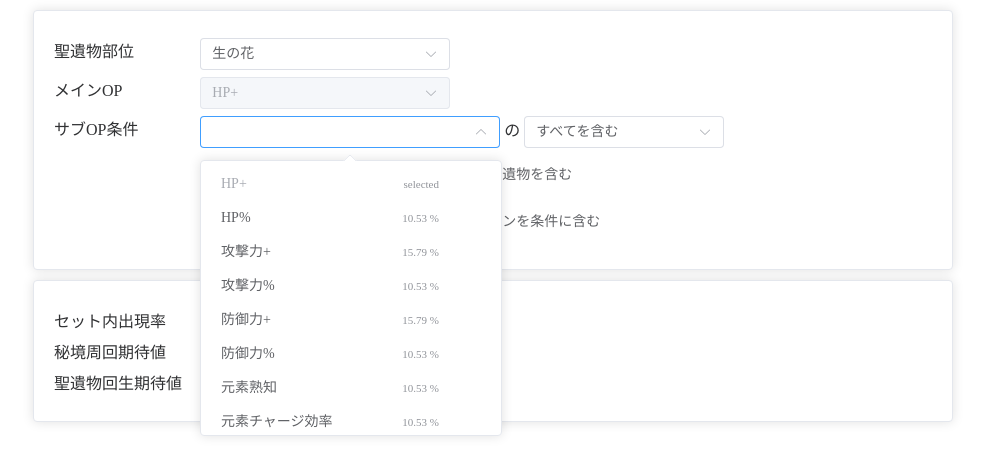
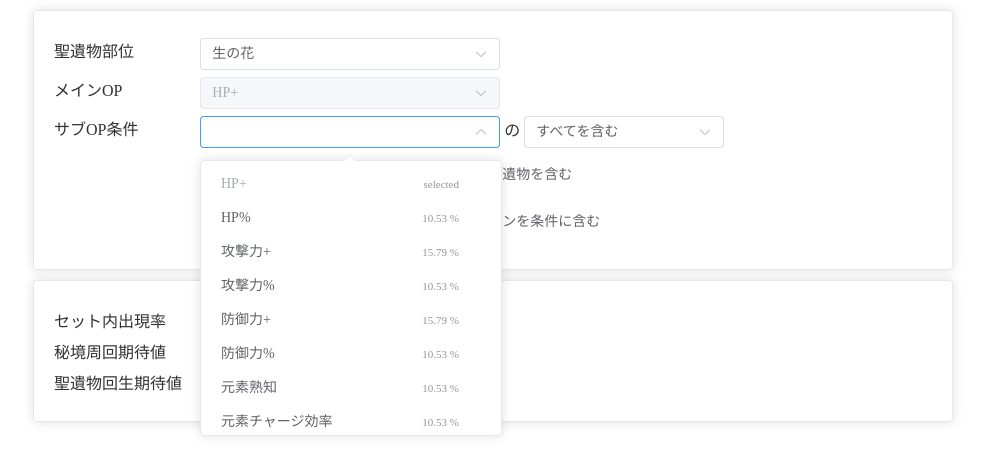
Before and after one commit to ym880912/gen_artifact_calc, a Nuxt app in the folder nuxt-app/: page / in a window 1280 px wide. Both pictures are taken after a click on the element 357 px from the left and 132 px from the top of the page. Shown: the top 476 px of the page, without its empty margins (7-992 px from the left). Built offline with nearby package versions, Linux system fonts and the light colour scheme.

Commit message:
スタイル修正

```diff
--- a/nuxt-app/components/conditionSelector.vue
+++ b/nuxt-app/components/conditionSelector.vue
@@ -107,7 +107,7 @@
     --el-checkbox-checked-text-color: var(--el-text-color-regular);
 }
 .input-option {
-    width: 250px;
+    width: 300px;
 }
 </style>
 
--- a/nuxt-app/components/subOptionConditions.vue
+++ b/nuxt-app/components/subOptionConditions.vue
@@ -26,7 +26,7 @@
                                 float: right;
                                 color: var(--el-text-color-secondary);
                                 font-size: 11px;
-                                margin-right: 30px;
+                                margin-right: 10px;
                             "
                         >
                             <template v-if="item.key === props.mainOp.key || subOps.find(sub => sub.key === item.key)">selected</template>
```
